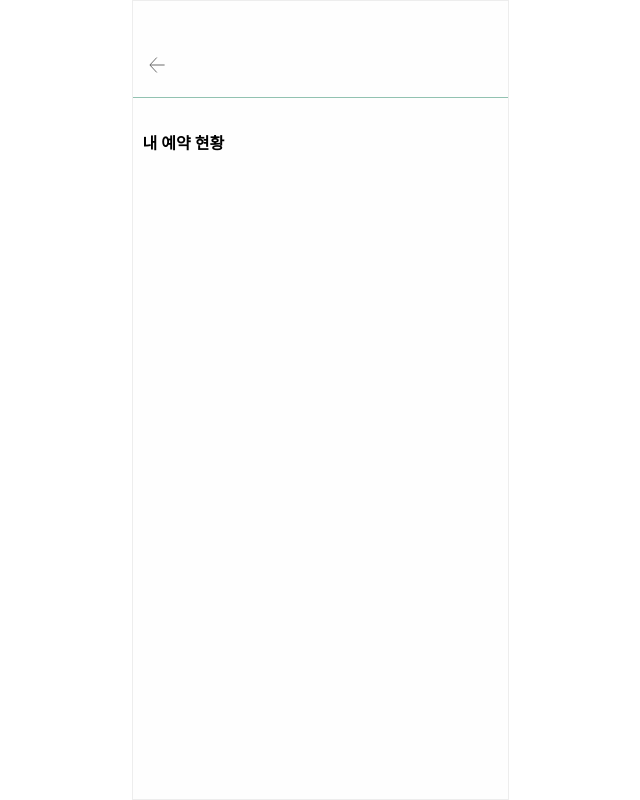
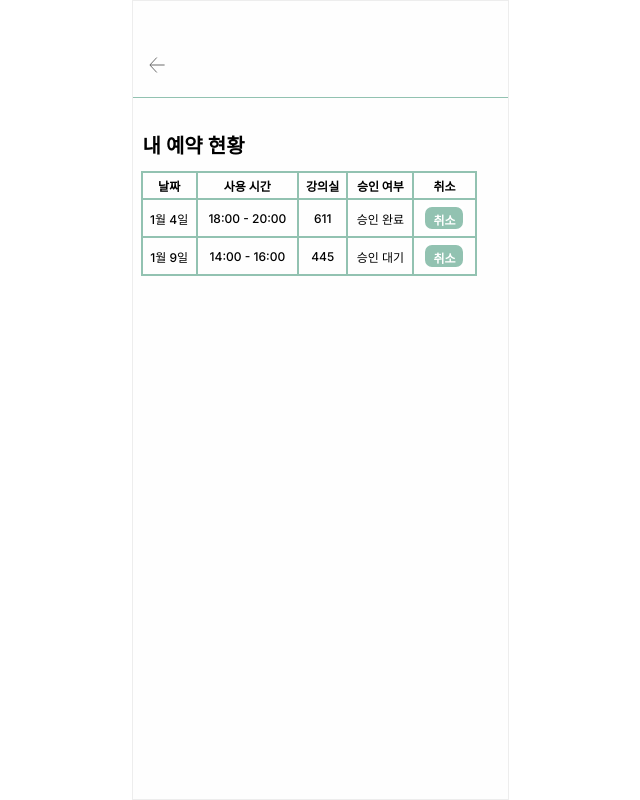
Before and after one commit to 24-W-UROP/Front, a React (Create React App) app: page /statusPage in a window 1280 px wide. Shown: the whole page, without its empty margins (320-960 px from the left). Built offline with nearby package versions, Linux system fonts and the light colour scheme.

Commit message:
feat: 메인 페이지 전체

```diff
--- a/src/components/common/button/button.js
+++ b/src/components/common/button/button.js
@@ -1,13 +1,17 @@
 import React from 'react';
 import * as style from './styles';
 
-const Button = ({ size, num, name, onClick }) => {
+const Button = ({ use, size, num, name, onClick }) => {
+  if (use === 'modal') {
+    return num === 'one' ? (
+      <style.ModalButton1 onClick={onClick}>{name}</style.ModalButton1>
+    ) : (
+      <style.ModalButton2 onClick={onClick}>{name}</style.ModalButton2>
+    );
+  }
+
   if (size === 'small') {
-    return num === 'one' ? (
-      <style.SmallButton1 onClick={onClick}>{name}</style.SmallButton1>
-    ) : (
-      <style.SmallButton2 onClick={onClick}>{name}</style.SmallButton2>
-    );
+    return <style.SmallButton onClick={onClick}>{name}</style.SmallButton>;
   }
   return <style.BigButton onClick={onClick}>{name}</style.BigButton>;
 };
--- a/src/components/common/button/styles.js
+++ b/src/components/common/button/styles.js
@@ -14,13 +14,26 @@ export const BigButton = styled.button`
   margin: 16px;
 `;
 
-export const SmallButton1 = styled.button`
+export const SmallButton = styled.button`
+  width: 44px;
+  height: 28px;
+  border: 3px solid white;
+  border-radius: 10px;
+  background: #92c2b1;
+  font-size: 12px;
+  font-weight: 600;
+  color: white;
+  cursor: pointer;
+  padding: 4px;
+`;
+
+export const ModalButton1 = styled.button`
   width: 88px;
   height: 40px;
   border: 3px solid white;
   border-radius: 10px;
   background: #92c2b1;
-  font-size: 14px;
+  font-size: 12px;
   font-weight: 600;
   color: white;
   cursor: pointer;
@@ -28,7 +41,7 @@ export const SmallButton1 = styled.button`
   margin: 12px;
 `;
 
-export const SmallButton2 = styled.button`
+export const ModalButton2 = styled.button`
   width: 88px;
   height: 40px;
   border: 2px solid #92c2b1;
--- a/src/components/common/modal/cancelModal.js
+++ b/src/components/common/modal/cancelModal.js
@@ -15,12 +15,19 @@ const CancelModal = ({ isOpen, handleConfirm, closeModal }) => {
           <style.ButtonContainer>
             <div>
               <Button
+                use="modal"
                 size="small"
                 num="one"
                 name="확인"
                 onClick={handleConfirm}
               />
-              <Button size="small" num="two" name="취소" onClick={closeModal} />
+              <Button
+                use="modal"
+                size="small"
+                num="two"
+                name="취소"
+                onClick={closeModal}
+              />
             </div>
           </style.ButtonContainer>
         </style.ModalContent>
--- a/src/components/common/modal/completeModal.js
+++ b/src/components/common/modal/completeModal.js
@@ -15,6 +15,7 @@ const CompleteModal = ({ isOpen, handleConfirm, closeModal }) => {
           <style.ButtonContainer>
             <div>
               <Button
+                use="modal"
                 size="small"
                 num="one"
                 name="확인"
--- a/src/pages/mainPage/statusPage.js
+++ b/src/pages/mainPage/statusPage.js
@@ -1,12 +1,82 @@
-import React from 'react';
+import React, { useState } from 'react';
 import Header from '../../components/common/HeaderWithArrow';
+import Button from '../../components/common/button/button';
+import CancelModal from '../../components/common/modal/cancelModal';
 import * as style from './styles';
 
 const StatusPage = () => {
+  const tableHeaders = ['날짜', '사용 시간', '강의실', '승인 여부', '취소'];
+  const reservations = [
+    {
+      id: 1,
+      date: '1월 4일',
+      time: '18:00 - 20:00',
+      classroom: '611',
+      approval: '승인 완료',
+    },
+    {
+      id: 2,
+      date: '1월 9일',
+      time: '14:00 - 16:00',
+      classroom: '445',
+      approval: '승인 대기',
+    },
+  ];
+
+  const [isCancelModalOpen, setIsCancelModalOpen] = useState(false);
+
+  const openCancelModal = () => {
+    setIsCancelModalOpen(true);
+  };
+
+  const closeCancelModal = () => {
+    setIsCancelModalOpen(false);
+  };
+
+  const handleCancelConfirm = () => {
+    closeCancelModal();
+  };
+
   return (
     <style.TableContainer>
       <Header />
       <style.TableTitle>내 예약 현황</style.TableTitle>
+      <style.Table>
+        <thead>
+          <tr>
+            {tableHeaders.map(header => {
+              return <th key={header}>{header}</th>;
+            })}
+          </tr>
+        </thead>
+        <tbody>
+          {reservations.map(data => {
+            return (
+              <tr key={data.id}>
+                <td>{data.date}</td>
+                <td>{data.time}</td>
+                <td>{data.classroom}</td>
+                <td>{data.approval}</td>
+                <td>
+                  <Button
+                    size="small"
+                    num="one"
+                    name="취소"
+                    onClick={openCancelModal}
+                    aria-label="취소"
+                  />
+                </td>
+              </tr>
+            );
+          })}
+        </tbody>
+      </style.Table>
+
+      <CancelModal
+        isOpen={isCancelModalOpen}
+        handleConfirm={handleCancelConfirm}
+        closeModal={closeCancelModal}
+      />
     </style.TableContainer>
   );
 };
--- a/src/pages/mainPage/styles.js
+++ b/src/pages/mainPage/styles.js
@@ -22,11 +22,27 @@ const TableContainer = styled.div`
 
 const TableTitle = styled.div`
   display: flex;
+  justify-content: space-between;
+  align-items: center;
   margin-left: 10px;
-  font-size: 16px;
+  font-size: 20px;
   font-weight: 600;
   margin-top: 32px;
   margin-bottom: 12px;
 `;
 
-export { ButtonContainer, TableContainer, TableTitle };
+const Table = styled.table`
+  width: 336px;
+  margin-left: 8px;
+  border-collapse: collapse;
+
+  th,
+  td {
+    border: 2px solid #92c2b1;
+    font-size: 12px;
+    text-align: center;
+    padding: 4px;
+  }
+`;
+
+export { ButtonContainer, TableContainer, TableTitle, Table };
```
